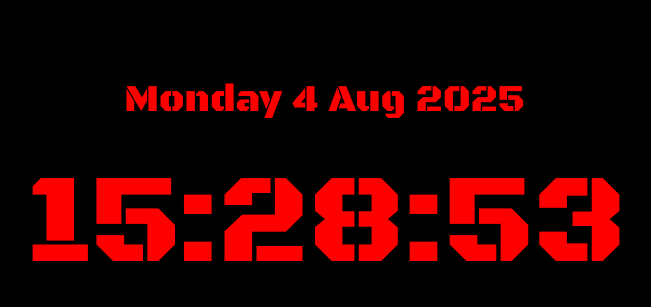
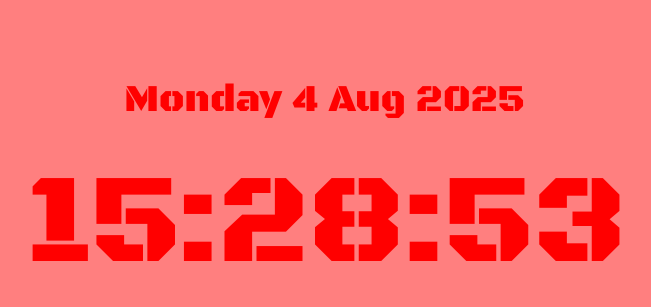
Before and after one commit to user421921/tacdatesite, a plain HTML site: page index.html in a window 1280 px wide. Shown: the part 210-517 px from the top of the page, without its empty margins (315-966 px from the left). Drawn offline with Linux system fonts and the light colour scheme.

Commit message:
Update index.html
modifying black to transparent

```diff
--- a/index.html
+++ b/index.html
@@ -6,7 +6,7 @@
   <link href="https://fonts.googleapis.com/css2?family=Black+Ops+One&display=swap" rel="stylesheet">
   <style>
     body {
-      background-color: black;
+      background-color:  rgba(255, 0, 0, 0.5);
       margin: 0;
       height: 100vh;
       display: flex;
```
